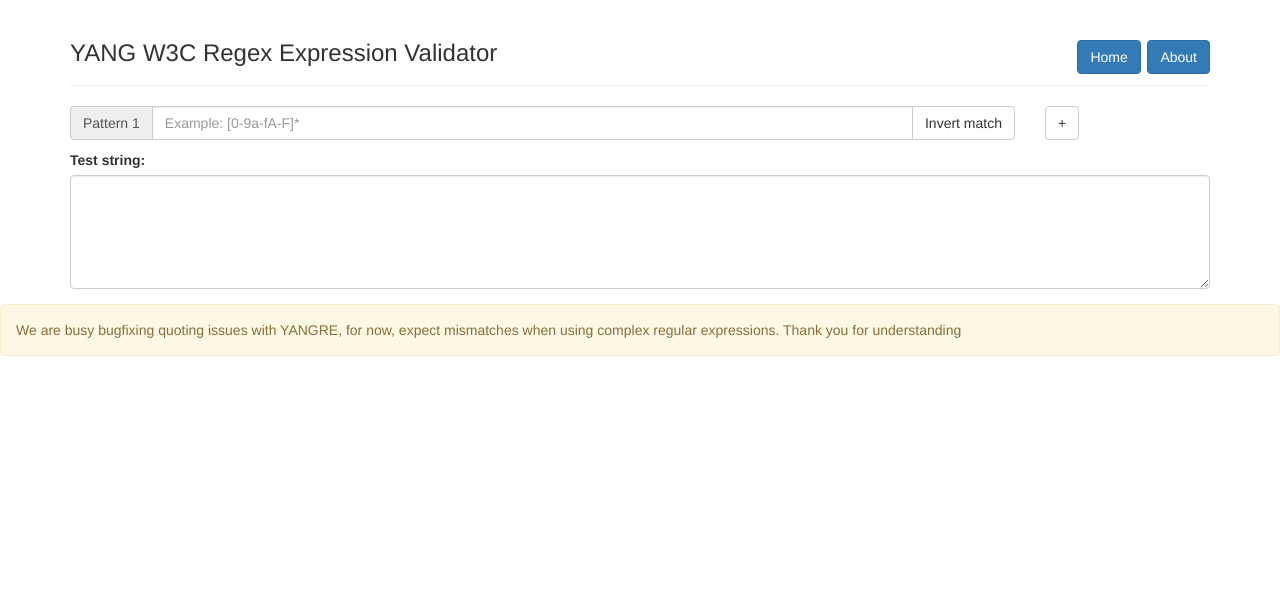
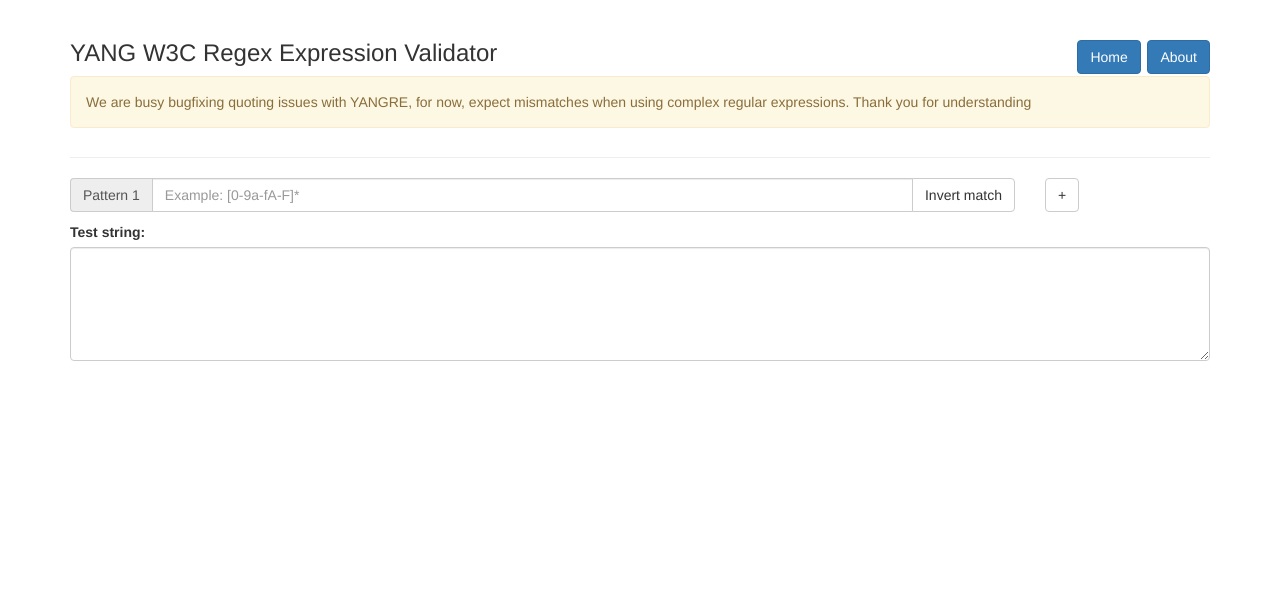
Before and after one commit to plewyllie/yangre-gui, a Flask app: page /yangre/ in a window 1280 px wide. Shown: the top 596 px of the page. Run offline with Flask 2, Linux system fonts and the light colour scheme; some libraries are stand-ins or nearby versions.

Commit message:
test layout

```diff
--- a/app/templates/base.html
+++ b/app/templates/base.html
@@ -21,12 +21,12 @@
                     <a href="/yangre/about" class="btn btn-primary" role="button">About</a>
                 </div>
             </h3>
+            <div class="alert alert-warning" role="alert">We are busy bugfixing quoting issues with YANGRE, for now, expect mismatches when using complex regular expressions.
+                Thank you for understanding</div>
         </div>
     </div>
     {% block content %}{% endblock %}
 
-    <div class="alert alert-warning" role="alert">We are busy bugfixing quoting issues with YANGRE, for now, expect mismatches when using complex regular expressions.
-        Thank you for understanding</div>
 
     <footer class="footer">
         <div class="container">
```
